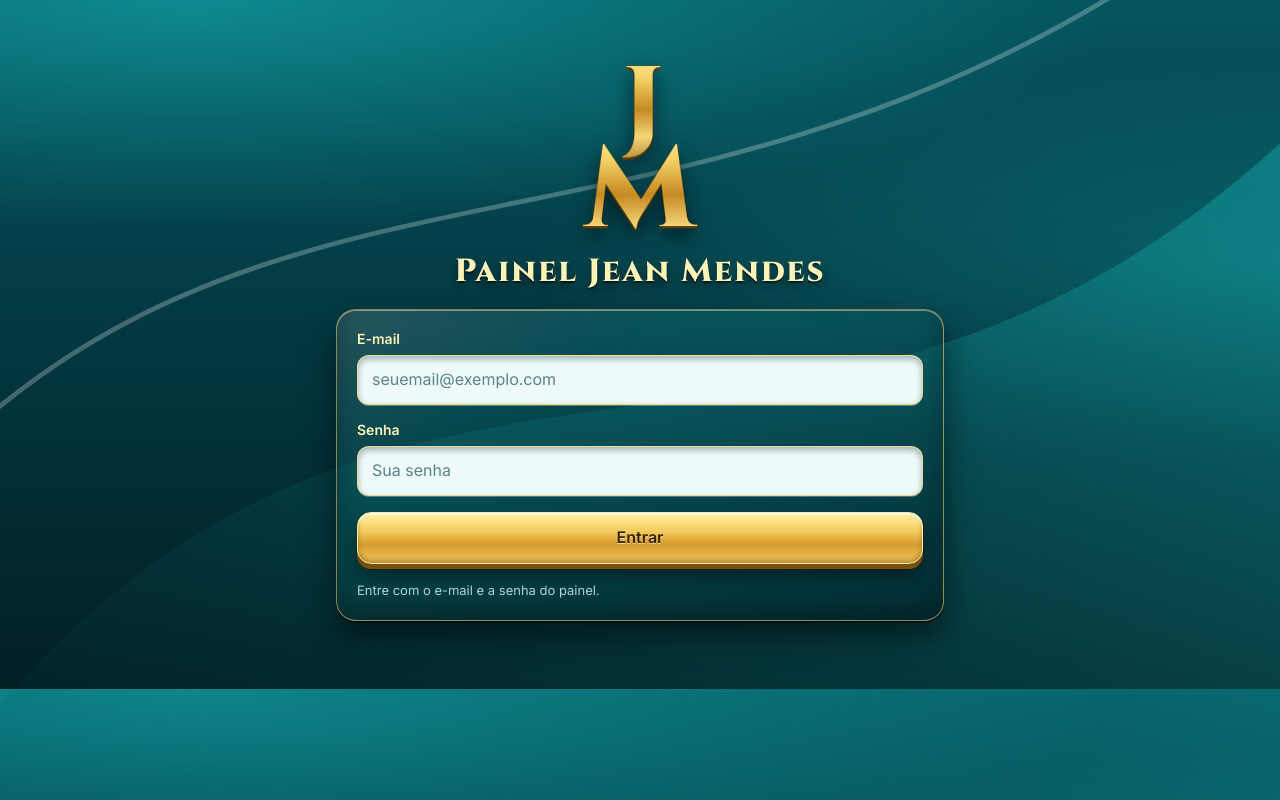
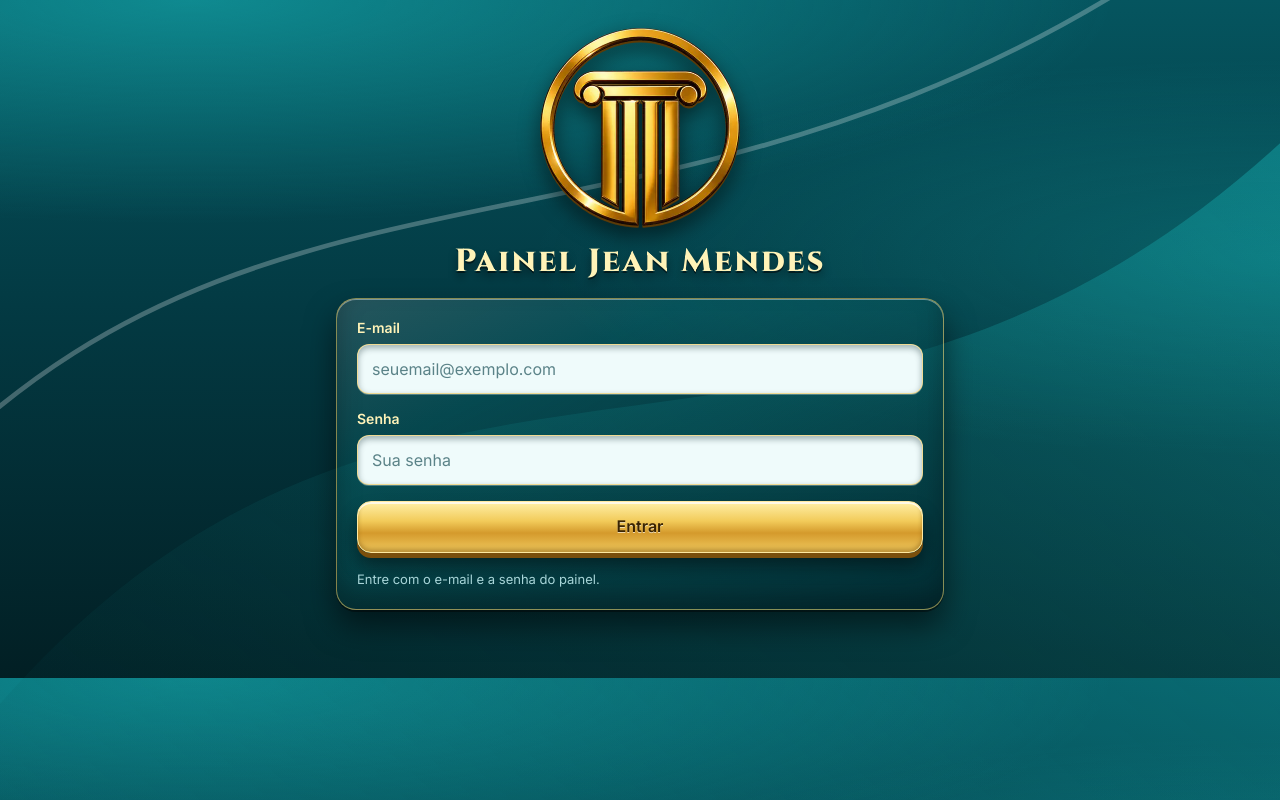
Before and after one commit to dasilvagonchoroskie-cpu/site-jean-mendes, a plain HTML site: page painel/index.html in a window 1280 px wide. Drawn offline with Linux system fonts and the light colour scheme.

Commit message:
Painel: troca o JM da tela de login pelo símbolo do logo
Co-Authored-By: Claude Sonnet 5.5 <noreply@anthropic.com>
Claude-Session: https://claude.ai/code/session_01FrbchfBAexSuhMmvyzkNGA

```diff
--- a/painel/index.html
+++ b/painel/index.html
@@ -187,8 +187,8 @@ select option { color: var(--field-ink); background: var(--field); }
 
 /* login */
 .login { min-height: 100%; display: flex; flex-direction: column; align-items: center; gap: 18px; padding-block: 28px; text-align: center; }
-.login .mono { width: clamp(120px, 34vw, 160px); filter: drop-shadow(0 2px 0 #5c3a06) drop-shadow(0 8px 10px rgba(0, 0, 0, .55)); }
-.login .mono svg { display: block; width: 100%; height: auto; overflow: visible; }
+.login .mono { width: clamp(150px, 46vw, 200px); filter: drop-shadow(0 2px 0 #5c3a06) drop-shadow(0 8px 10px rgba(0, 0, 0, .55)); }
+.login .mono svg, .login .mono img { display: block; width: 100%; height: auto; overflow: visible; }
 .login h1 { font: 800 clamp(24px, 7vw, 32px)/1.15 var(--f-display); letter-spacing: .06em; }
 .login .card { width: 100%; text-align: left; }
 .login form { display: flex; flex-direction: column; gap: 16px; }
@@ -219,15 +219,7 @@ select option { color: var(--field-ink); background: var(--field); }
 <!-- LOGIN -->
 <main id="login" class="wrap login">
   <div class="mono" aria-hidden="true">
-    <svg viewBox="0 0 300 390" xmlns="http://www.w3.org/2000/svg">
-      <defs>
-        <linearGradient id="mg" x1="0" y1="0" x2="0" y2="1">
-          <stop offset="0" stop-color="#fff3b8"/><stop offset=".28" stop-color="#f6d56a"/><stop offset=".52" stop-color="#c58a22"/><stop offset=".72" stop-color="#f4d578"/><stop offset="1" stop-color="#8c5c10"/>
-        </linearGradient>
-      </defs>
-      <text x="156" y="205" text-anchor="middle" font-family="Cinzel, Georgia, serif" font-weight="800" font-size="190" fill="url(#mg)" stroke="#8c5c10" stroke-width="1.2" paint-order="stroke">J</text>
-      <text x="150" y="372" text-anchor="middle" font-family="Cinzel, Georgia, serif" font-weight="800" font-size="215" fill="url(#mg)" stroke="#8c5c10" stroke-width="1.2" paint-order="stroke">M</text>
-    </svg>
+    <img src="simbolo.webp" alt="" width="400" height="395" decoding="async">
   </div>
   <h1 class="gold-txt">Painel Jean Mendes</h1>
   <div class="card">
```
